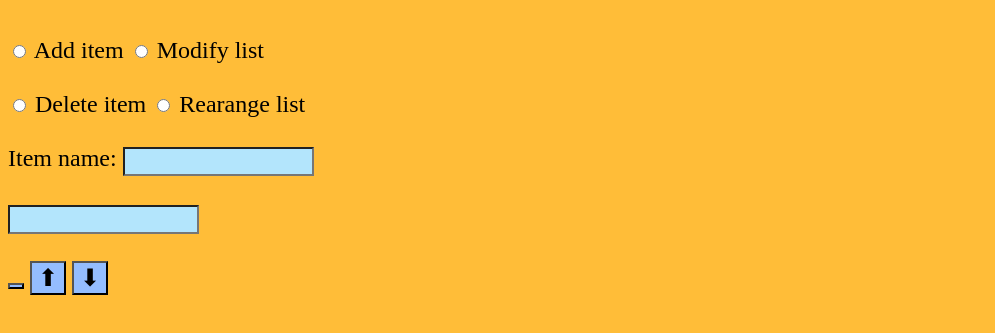
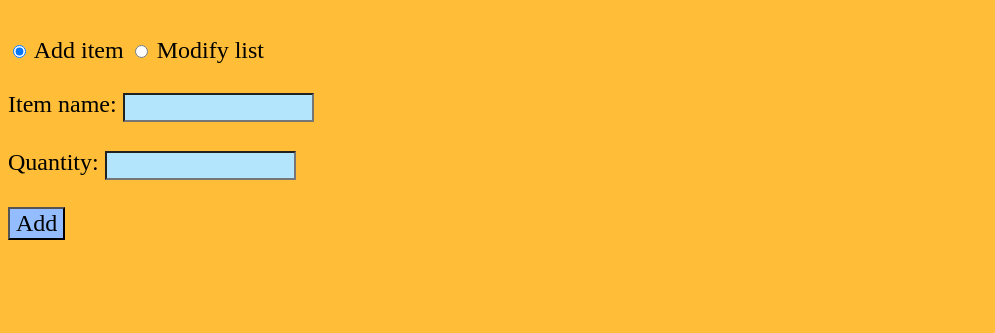
Before and after one commit to shsui5379/Grocery-List, a plain HTML site: page index.html in a window 1280 px wide. Shown: the part 123-456 px from the top of the page, without its empty margins (0-995 px from the left). Drawn offline with Linux system fonts and the light colour scheme; a web font is replaced by a local one.

Commit message:
check radio to determine UI show when no selected

```diff
--- a/index.html
+++ b/index.html
@@ -46,6 +46,13 @@
 					buttonText = document.getElementById("action");
 					arrowButtons = document.getElementById("arrows");
 					submitButton = document.getElementById("mainButton");
+					default1 = document.getElementById("addRadio");
+					default2 = document.getElementById("deleteRadio");
+
+					default1.checked = true;
+					default2.checked = true;
+
+					addUI();
 				}
 				function addUI()  //handles what happens to the UI when the user is to add to the list
 				{
@@ -61,6 +68,14 @@
 					form2.style.display = "inline";
 					nameBox.style.display = "none";
 					numBoxLabel.innerHTML = "Position: ";
+					if (default2.checked)
+					{
+						deleteUI();
+					}
+					else
+					{
+						rearrangeUI();
+					}
 				}
 				function deleteUI() //UI when user is deleting items
 				{
@@ -93,7 +108,7 @@
 				</br>
 				<!-- choose between adding or modifying -->
 				<label>
-					<input name = "control1" type = "radio" value = "1" onchange="addUI();">
+					<input name = "control1" type = "radio" value = "1" onchange="addUI();" id = "addRadio">
 					Add item
 				</label>
 				<label>
@@ -106,7 +121,7 @@
 				</br>
 				<!-- only display when modifying.  options to move items or delete items -->
 				<label>
-					<input name = "control2" type = "radio" value = "3" onchange="deleteUI();">
+					<input name = "control2" type = "radio" value = "3" onchange="deleteUI();" id = "deleteRadio">
 					Delete item
 				</label>
 				<label>
```
